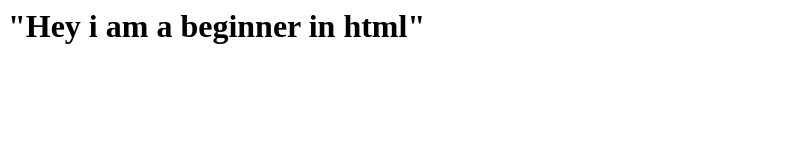
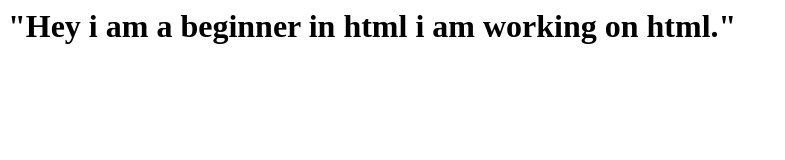
Before and after one commit to AkilaRaju/gitfolder1, a plain HTML site: page index.html in a window 1280 px wide. Shown: the whole page, without its empty margins (0-785 px from the left). Drawn offline with Linux system fonts and the light colour scheme.

Commit message:
Modifying html file

```diff
--- a/index.html
+++ b/index.html
@@ -1 +1,2 @@
-<h1>"Hey i am a beginner in html"</h1>
+<h1>"Hey i am a beginner in html
+    i am working on html."</h1>
```
